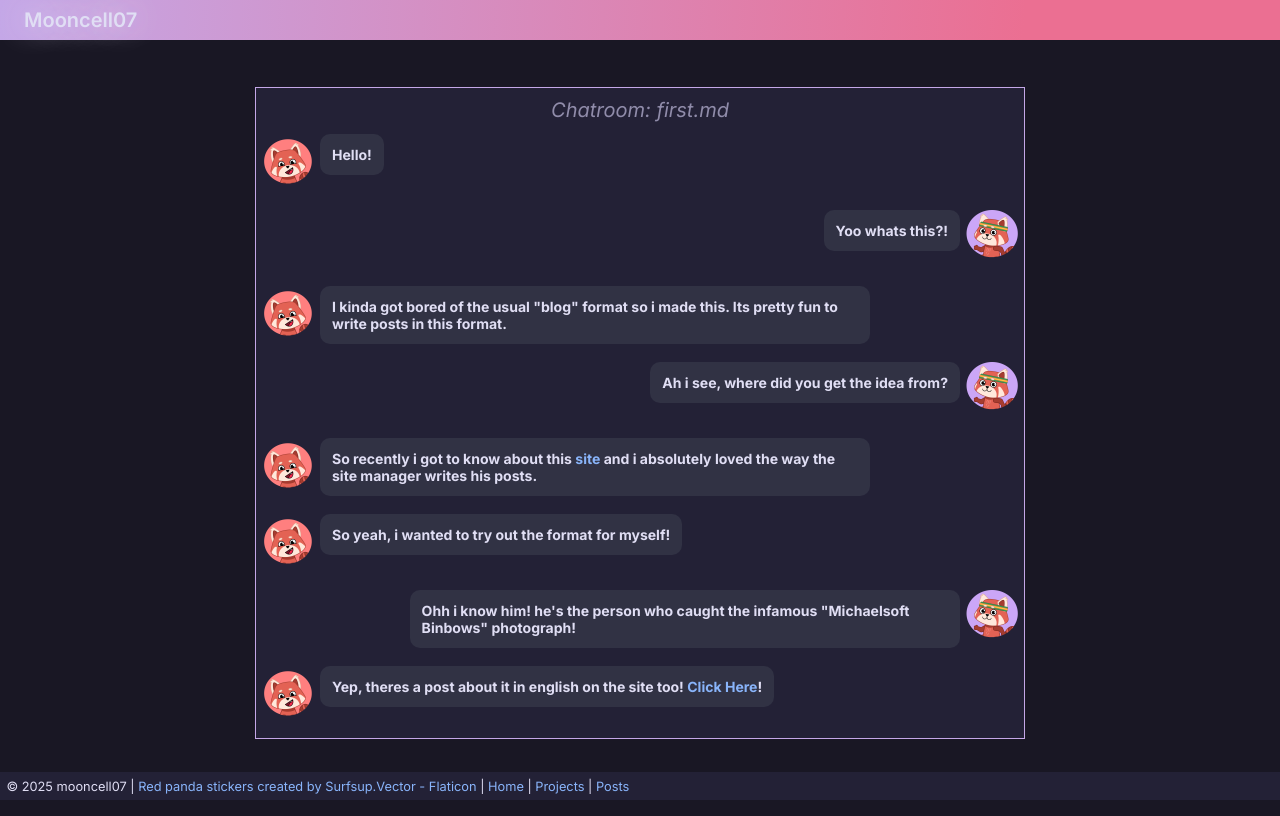
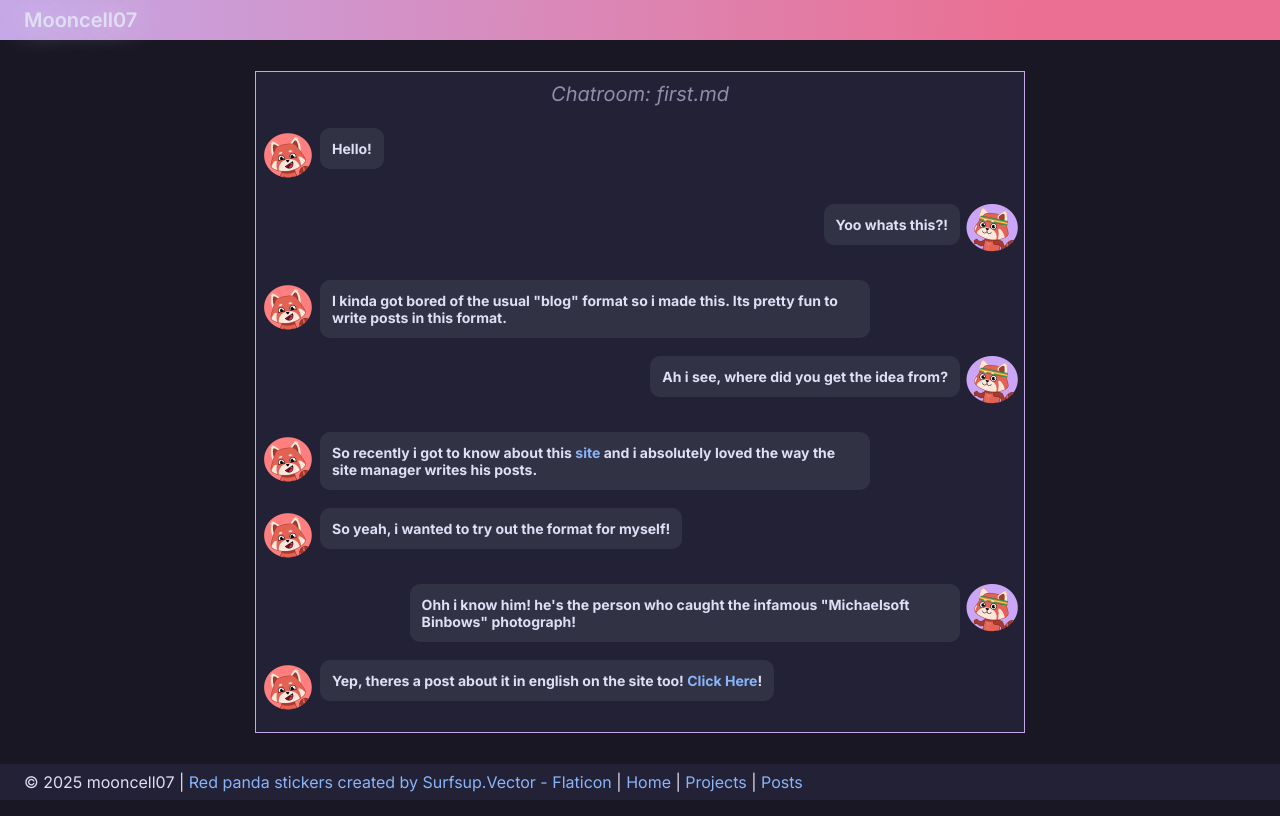
Before and after one commit to mooncell07/site, a SvelteKit app: page /Posts/first.md in a window 1280 px wide. Built offline with nearby package versions, Linux system fonts and the light colour scheme; a web font is replaced by a local one.

Commit message:
fix posts clipping

```diff
--- a/src/app.css
+++ b/src/app.css
@@ -102,7 +102,6 @@ a {
   align-items: center;
   background: var(--color-overlay);
   width: 50%;
-  height: 25%;
   margin-top: 2em;
   border-radius: 10px;
   position: relative;
--- a/src/routes/+layout.svelte
+++ b/src/routes/+layout.svelte
@@ -29,11 +29,16 @@
 footer {
   background-color: var(--color-overlay);
   bottom: 0;
-  padding: clamp(0.25rem, 0.5vw, 1rem);
-  font-size: clamp(0.5rem, 1vw, 1rem);
+  padding: 0.5em 0em 0.5em 1.5em;
+  font-size: 0.75em;
   width: 100%;
   position: fixed;
+}
 
+@media screen and (min-width: 768px) {
+  footer {
+    font-size: 1em;
+  }
 }
 
 </style>
--- a/src/routes/Posts/[slug]/+page.svelte
+++ b/src/routes/Posts/[slug]/+page.svelte
@@ -25,8 +25,8 @@
 	}
 
 	.posts-main{
-		margin-top: 3em;
-		margin-bottom: 3em;
+		margin-top: 2em;
+		margin-bottom: 4em;
 		display: flex;
 		flex-direction: column;
 		justify-content: center;
@@ -36,6 +36,7 @@
 		outline: 0.1em solid var(--color-nav2);
 }
 	.posts-title{
+		padding-bottom: 0.5em;
 		padding-top: 0.5em;
 		font-size: 1em;
 		font-style: italic;
--- a/src/routes/Projects/+page.svelte
+++ b/src/routes/Projects/+page.svelte
@@ -128,7 +128,7 @@
 </div>
 </div>
 {/each}
-<div class="container-content" style="margin-top: 1em">
+<div class="container-content" style="margin-top: 0.25em">
   Checkout more of my projects @ <a href="https://github.com/mooncell07" style="color: var(--color-link)">github/mooncell07</a>
 </div>
 <img src="assets/red-panda-painter.png" alt="" width=100vh height=100vh style="margin-top: 0.5em;margin-bottom: 2em;">
```
